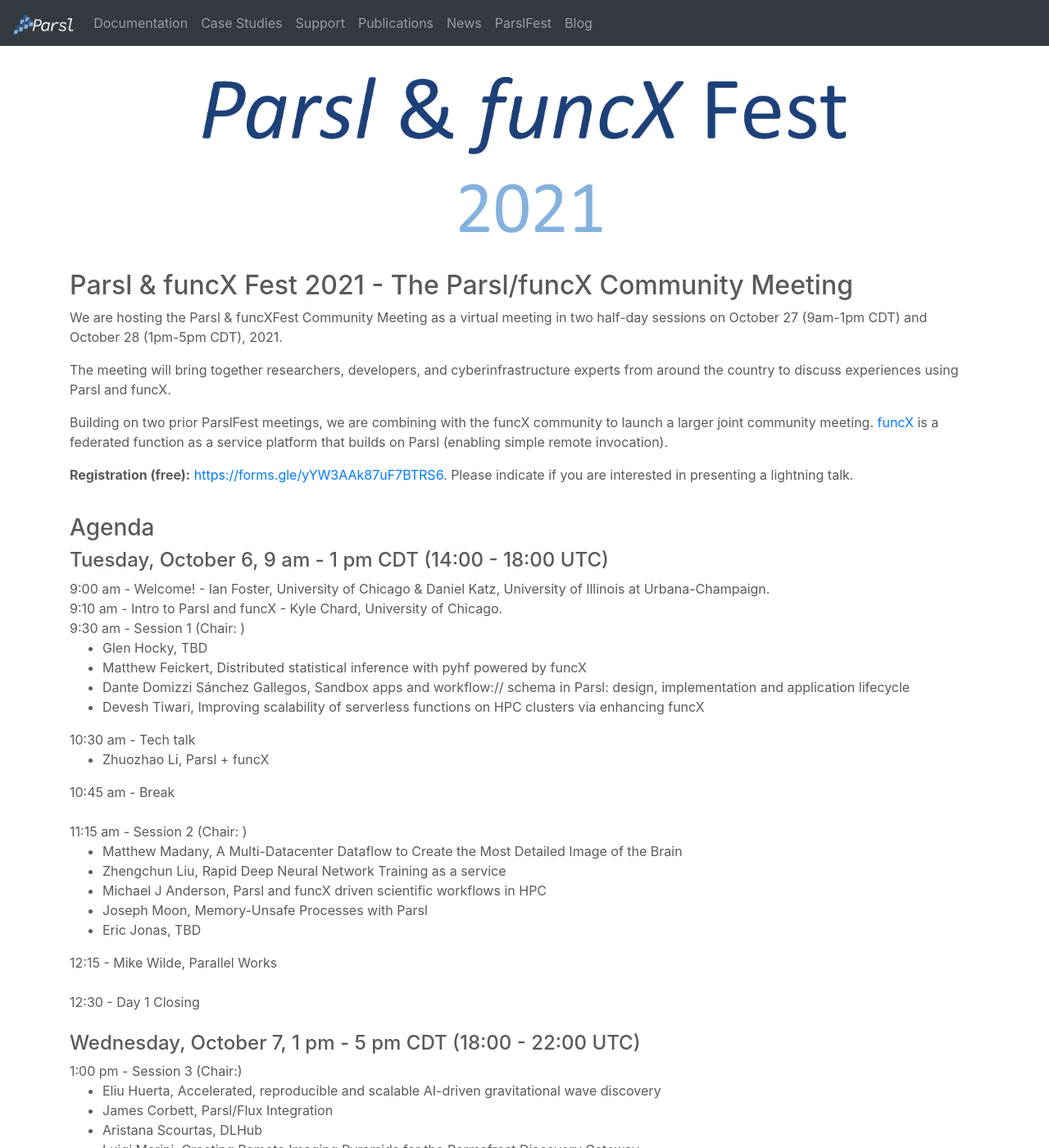
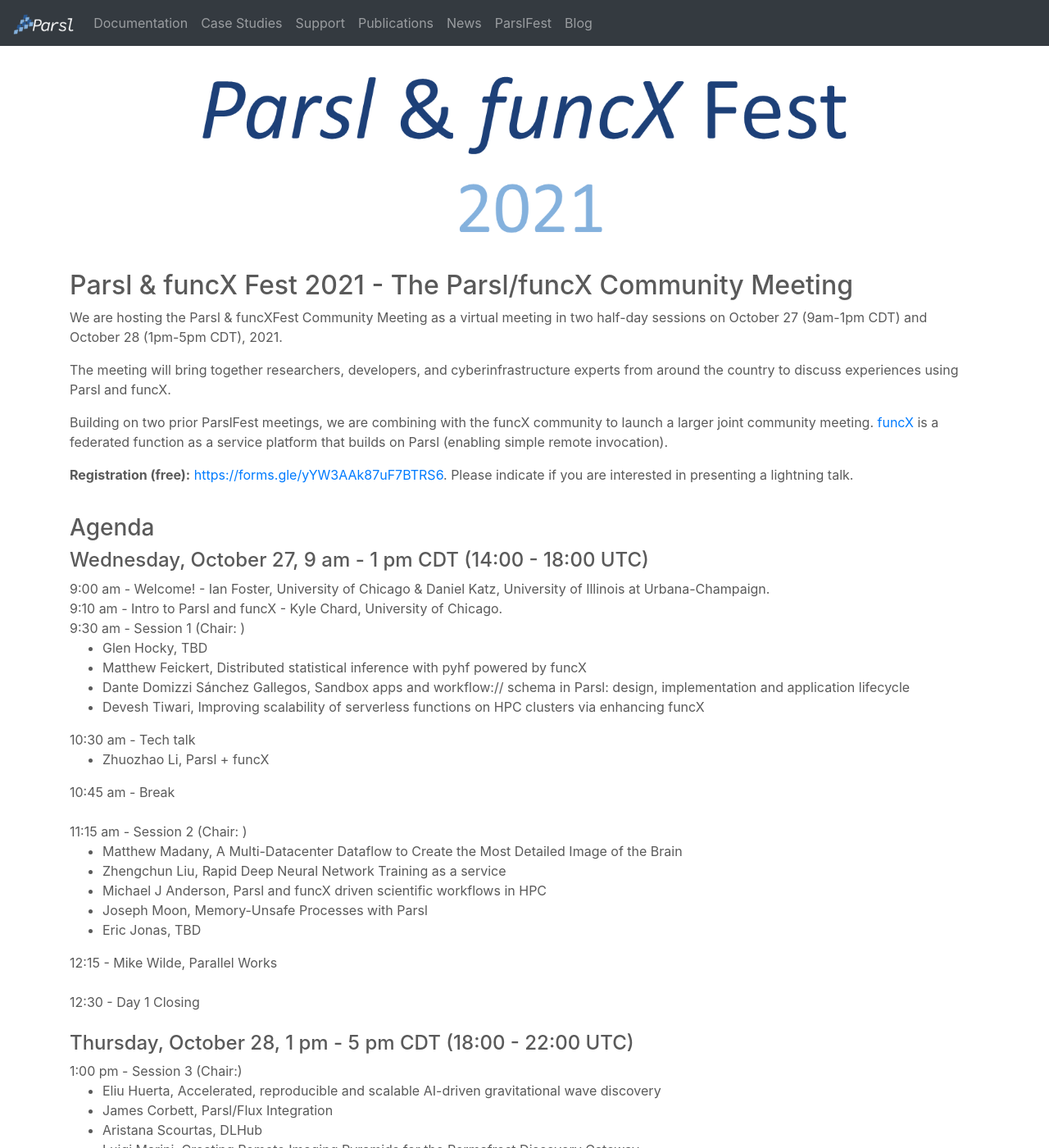
Before and after one commit to Parsl/parsl.github.io, a Jekyll site: the page built from parslfest2021.html, in a window 1280 px wide and 1400 px high. Shown: the whole window at 82% size. Built offline with Jekyll 4.4.1, drawn with Linux system fonts in a browser that asks for light colours.

Commit message:
Update parslfest2021.html

```diff
--- a/parslfest2021.html
+++ b/parslfest2021.html
@@ -34,7 +34,7 @@
     <div class="col-lg-12">
       <h3>Agenda</h3>
 
-      <h4>Tuesday, October 6, 9 am - 1 pm CDT (14:00 - 18:00 UTC)</h4>
+      <h4>Wednesday, October 27, 9 am - 1 pm CDT (14:00 - 18:00 UTC)</h4>
 
       9:00 am - Welcome! - Ian Foster, University of Chicago &amp; Daniel Katz, University of Illinois at Urbana-Champaign.  <br />
       9:10 am - Intro to Parsl and funcX - Kyle Chard, University of Chicago.  <br />
@@ -69,7 +69,7 @@
 
      <br /><br />
 
-      <h4>Wednesday, October 7, 1 pm - 5 pm CDT (18:00 - 22:00 UTC)</h4>
+      <h4>Thursday, October 28, 1 pm - 5 pm CDT (18:00 - 22:00 UTC)</h4>
 
       1:00 pm - Session 3 (Chair:)
       <ul>
```
